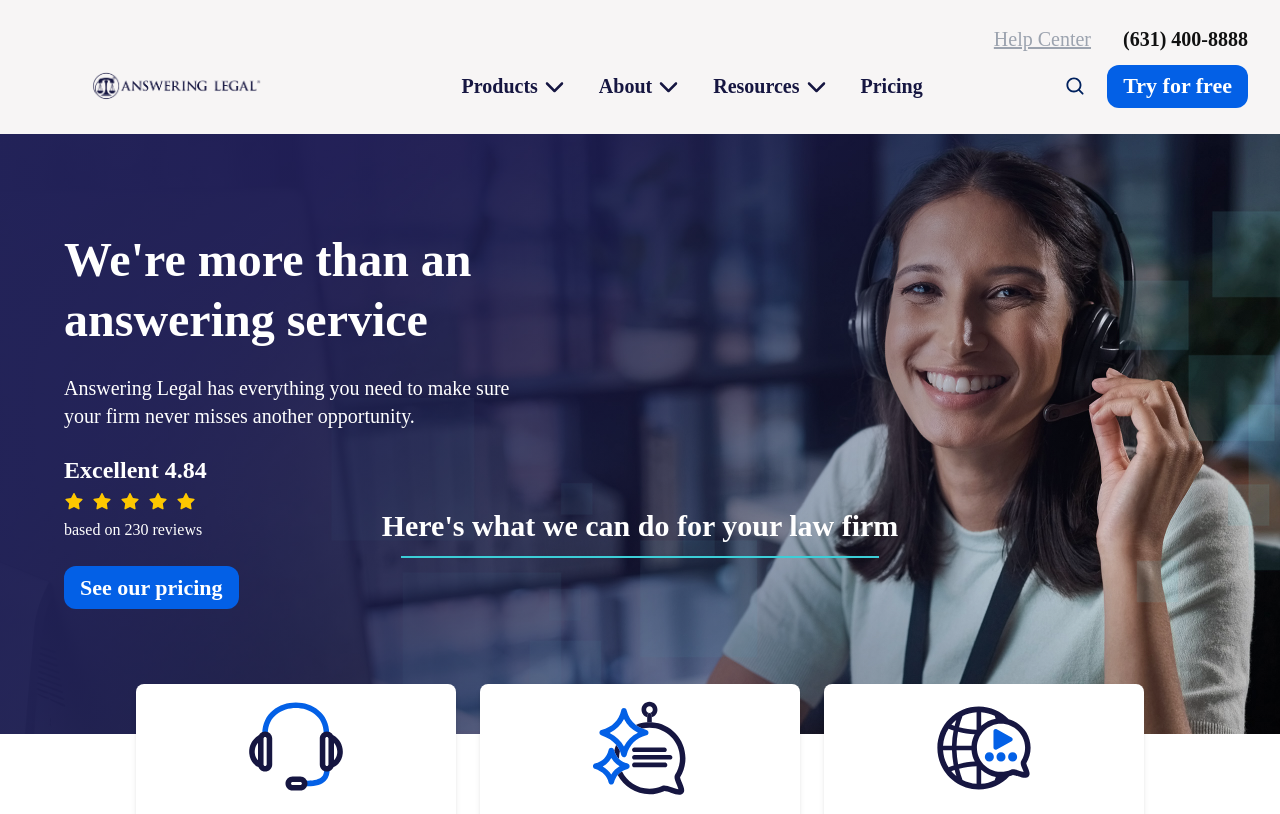
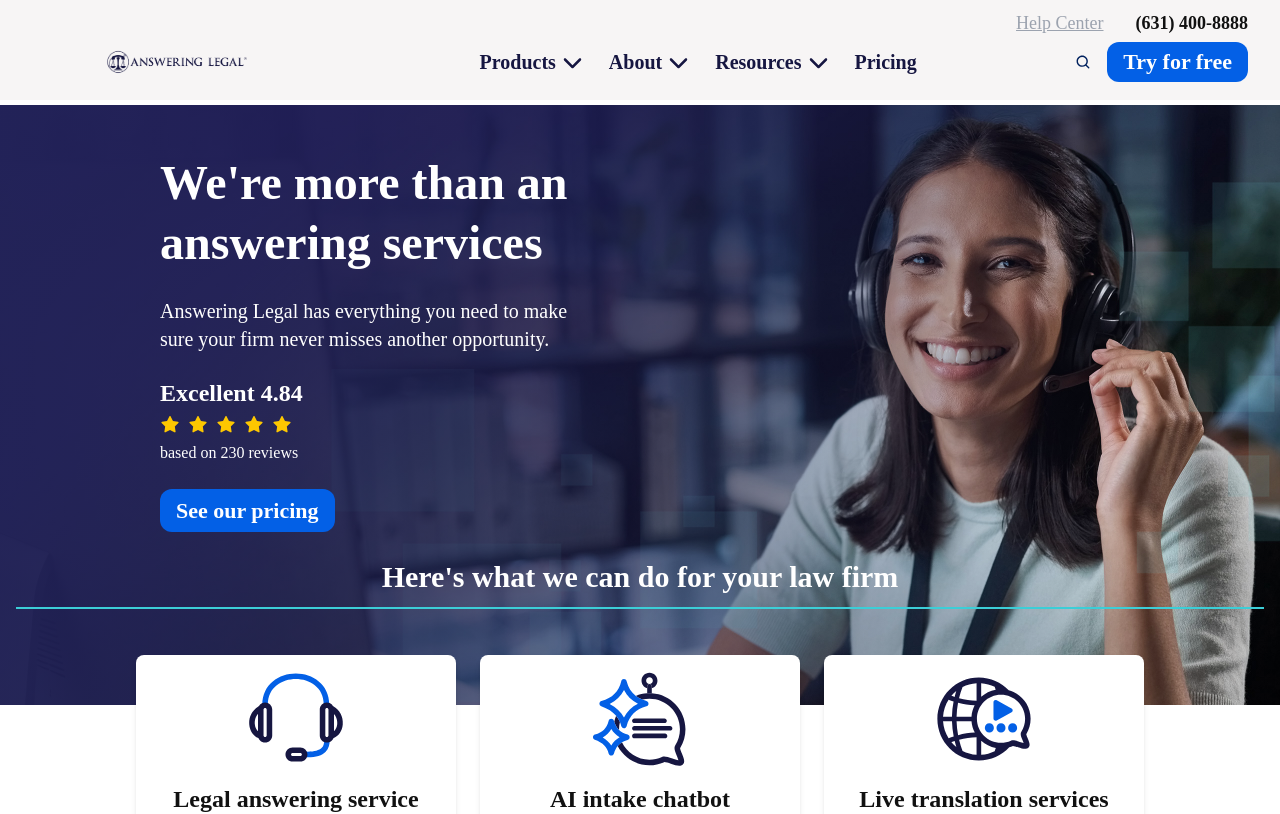
Before and after one commit to mahmadsadikRepositry/frontend-assignment-nextjs, a Next.js app: page / in a window 1280 px wide. Shown: the top 814 px of the page. Built offline with nearby package versions, Linux system fonts and the light colour scheme.

Commit message:
making hero right size

```diff
--- a/app/Components/NavBar/ResponsiveNavBar.tsx
+++ b/app/Components/NavBar/ResponsiveNavBar.tsx
@@ -20,47 +20,39 @@
       >
         <div className="text-[16px] font-semibold text-white flex gap-[10px]">
           Try for free here
-          <FontAwesomeIcon
-            icon={faArrowRight}
-            className="w-6 h-6"
-          />
+          <FontAwesomeIcon icon={faArrowRight} className="w-6 h-6" />
         </div>
       </a>
 
+      {/* Navbar */}
       <header
         className={clsx(
-          "fixed z-[55] transition-all duration-500 ease-in-out w-full flex flex-col gap-4 items-center px-4 py-2 lg:px-8 lg:pt-8 lg:pb-6",
-          "top-[38px] lg:top-0 h-16 lg:h-[134px]"
+          "fixed z-[55] transition-all duration-500 ease-in-out w-full flex flex-col gap-4 lg:gap-2 items-center px-4 py-2 lg:px-8 lg:pt-4 lg:pb-3",
+          "top-[38px] lg:top-0 h-16 lg:h-[100px]"
         )}
         style={{ backgroundColor: "hsla(0, 11%, 96%, 0.85)" }}
       >
-        <div className="hidden lg:flex justify-end items-center gap-8 self-stretch h-[14px] w-full max-w-[1440px] mx-auto">
-          <a
-            className="text-lightGrey text-[20px] underline"
-            href="/help-center"
-          >
+        {/* Top support row */}
+        <div className="hidden lg:flex justify-end items-center gap-8 self-stretch h-[14px] w-full max-w-[1440px] mx-auto text-[18px]">
+          <a className="text-lightGrey underline" href="/help-center">
             Help Center
           </a>
-          <a
-            href="tel:6314008888"
-            className="text-blue font-semibold text-[20px]"
-          >
+          <a href="tel:6314008888" className="text-blue font-semibold">
             (631) 400-8888
           </a>
         </div>
 
+        {/* Main nav row */}
         <nav className="w-full flex flex-row justify-between items-center self-stretch h-[48px] max-w-[1440px] mx-auto">
+          {/* Logo */}
           <Link aria-label="Go to homepage" href="/">
-            <div className="relative w-[267px] h-[42px] lg:w-[293px] lg:h-[48px]">
+            <div className="relative w-[267px] h-[42px] lg:w-[293px] lg:h-[40px]">
               <Image
                 alt="Answering Legal Logo"
                 loading="lazy"
                 decoding="async"
                 fill
-                style={{
-                  objectFit: "contain",
-                  color: "transparent",
-                }}
+                style={{ objectFit: "contain", color: "transparent" }}
                 sizes="(max-width: 1024px) 267px, 293px"
                 src="/images/Answering LegalTM_Blue.png"
               />
@@ -68,14 +60,16 @@
             </div>
           </Link>
 
-          <div className="flex justify-center items-start gap-2 xl:gap-8 h-[30px]">
-            <div className="relative hidden lg:flex">
+          {/* Desktop nav links */}
+          <div className="flex justify-center items-start gap-2 lg:gap-4 xl:gap-6 h-[30px]">
+            {["Products", "About", "Resources"].map((label) => (
+              <div key={label} className="relative hidden lg:flex">
                 <div className="group flex flex-col items-center gap-2">
                   <button
-                  data-dropdown-toggle="Products"
+                    data-dropdown-toggle={label}
                     className="flex items-center gap-1 font-semibold text-[20px] hover:text-blue text-navyBlue"
                   >
-                  Products
+                    {label}
                     <FontAwesomeIcon
                       icon={faChevronDown}
                       className="w-4 h-4 transition-transform duration-300 rotate-0"
@@ -84,39 +78,7 @@
                   <div className="h-1 rounded-[8px] bg-teal transition-all duration-300 w-0"></div>
                 </div>
               </div>
-
-            <div className="relative hidden lg:flex">
-              <div className="group flex flex-col items-center gap-2">
-                <button
-                  data-dropdown-toggle="About"
-                  className="flex items-center gap-1 font-semibold text-[20px] hover:text-blue text-navyBlue"
-                >
-                  About
-                  <FontAwesomeIcon
-                    icon={faChevronDown}
-                    className="w-4 h-4 transition-transform duration-300 rotate-0"
-                  />
-                </button>
-                <div className="h-1 rounded-[8px] bg-teal transition-all duration-300 w-0"></div>
-              </div>
-            </div>
-
-            <div className="relative hidden lg:flex">
-              <div className="group flex flex-col items-center gap-2">
-                <button
-                  data-dropdown-toggle="Resources"
-                  className="flex items-center gap-1 font-semibold text-[20px] hover:text-blue text-navyBlue"
-                >
-                  Resources
-                  <FontAwesomeIcon
-                    icon={faChevronDown}
-                    className="w-4 h-4 transition-transform duration-300 rotate-0"
-                  />
-                </button>
-                <div className="h-1 rounded-[8px] bg-teal transition-all duration-300 w-0"></div>
-              </div>
-            </div>
-
+            ))}
             <div className="relative hidden lg:flex">
               <div className="group flex flex-col items-center gap-2">
                 <a
@@ -131,37 +93,27 @@
             </div>
           </div>
 
-          <div className="hidden lg:flex items-center gap-4">
-            <form className="hidden lg:flex items-center gap-2 relative">
+          {/* Desktop buttons */}
+          <div className="hidden lg:flex items-center gap-3">
             <button
               type="button"
               className="z-10 transition-all duration-700 ease-in-out"
               aria-label="Search"
             >
-                <Image
-                  src="/icons/Search.svg"
-                  alt="Search"
-                  width={32}
-                  height={33}
-                  className="w-8 h-8"
-                />
+              <Image src="/icons/Search.svg" alt="Search" width={28} height={28} className="w-6 h-6" />
             </button>
-            </form>
             <a
-              className="px-4 gap-[10px] rounded-[12px] text-center flex justify-center items-center font-semibold leading-[29.26px] text-base sm:text-[22px] overflow-hidden h-[43px] shrink-0 py-[20px] w-fit h-auto max-h-[43px] bg-blue text-white hover:bg-navyBlue"
+              className="px-3 py-2 lg:px-4 lg:py-2 rounded-[12px] flex justify-center items-center font-semibold leading-[29.26px] text-base sm:text-[22px] overflow-hidden h-[38px] lg:h-[40px] bg-blue text-white hover:bg-navyBlue"
               href="/try-for-free"
             >
               Try for free
             </a>
           </div>
 
+          {/* Mobile menu */}
           <Dialog.Root open={isMobileMenuOpen} onOpenChange={setIsMobileMenuOpen}>
             <Dialog.Trigger asChild>
-              <button
-                type="button"
-                className="flex lg:hidden"
-                aria-label="Open mobile menu"
-              >
+              <button type="button" className="flex lg:hidden" aria-label="Open mobile menu">
                 <Image
                   alt="Hamburger Icon"
                   loading="lazy"
@@ -179,30 +131,15 @@
               <Dialog.Content className="fixed top-[102px] bottom-0 left-0 right-0 z-[70] w-full flex flex-col bg-white">
                 <Dialog.Title className="sr-only">Navigation Menu</Dialog.Title>
                 <div className="flex flex-col gap-6 items-start px-8 pt-[88px] bg-navyBlue text-white flex-1 overflow-y-auto">
-                  <div className="w-full">
+                  {["Products", "About", "Resources"].map((label) => (
+                    <div key={label} className="w-full">
                       <button className="flex justify-between items-center w-full pb-4">
-                      <h4 className="text-[24px]">Products</h4>
+                        <h4 className="text-[24px]">{label}</h4>
                         <FontAwesomeIcon icon={faChevronDown} className="w-6 h-6" />
                       </button>
                       <div className="h-[1px] w-full bg-teal"></div>
                     </div>
-
-                  <div className="w-full">
-                    <button className="flex justify-between items-center w-full pb-4">
-                      <h4 className="text-[24px]">About</h4>
-                      <FontAwesomeIcon icon={faChevronDown} className="w-6 h-6" />
-                    </button>
-                    <div className="h-[1px] w-full bg-teal"></div>
-                  </div>
-
-                  <div className="w-full">
-                    <button className="flex justify-between items-center w-full pb-4">
-                      <h4 className="text-[24px]">Resources</h4>
-                      <FontAwesomeIcon icon={faChevronDown} className="w-6 h-6" />
-                    </button>
-                    <div className="h-[1px] w-full bg-teal"></div>
-                  </div>
-
+                  ))}
                   <div className="w-full">
                     <a className="block pb-4 text-white" href="/answering-service-pricing-plans">
                       <h4 className="text-[24px]">Pricing</h4>
--- a/app/Components/hero/Hero.tsx
+++ b/app/Components/hero/Hero.tsx
@@ -23,26 +23,25 @@
     img: "/icons/Translation.svg",
   },
 ];
+
 export default function Hero() {
   return (
-    <section className="relative w-full">
+      <section className="relative w-full -mt-[134px] pt-[105px]">
+      {/* Mobile Hero */}
       <div className="md:hidden">
         <div className="relative w-full h-80 bg-cover bg-center hero-bg">
           <div className="absolute inset-0 bg-gradient-to-r from-[#23255A]/80 to-transparent" />
         </div>
-
         <div className="bg-navyBlue px-6 py-8">
           <h1 className="text-white text-3xl font-bold mb-4 leading-tight">
-            We&#39;re more than an answering service
+            We're more than an answering service
           </h1>
           <p className="text-white text-lg mb-6">
             Answering Legal has everything you need to make sure your firm never
             misses another opportunity.
           </p>
           <div className="mb-6">
-            <span className="text-white font-bold text-xl">
-              Excellent 4.84
-            </span>
+            <span className="text-white font-bold text-xl">Excellent 4.84</span>
             <div className="flex items-center gap-2 mt-2">
               {[...Array(5)].map((_, i) => (
                 <FontAwesomeIcon
@@ -65,20 +64,19 @@
         </div>
       </div>
 
+      {/* Desktop Hero */}
       <div className="hidden md:block relative w-full hero-bg flex items-center bg-cover bg-center">
         <div className="absolute inset-0 bg-gradient-to-r from-[#23255A]/80 to-transparent" />
-        <div className="relative z-10 flex flex-col justify-center px-16 py-24 max-w-xl">
+        <div className="relative z-10 flex flex-col justify-center pl-40 py-12 max-w-xl">
           <h1 className="text-white text-5xl font-bold mb-6 leading-tight">
-            We&#39;re more than an answering service
+            We're more than an answering services
           </h1>
           <p className="text-white text-xl mb-6">
             Answering Legal has everything you need to make sure your firm never
             misses another opportunity.
           </p>
           <div className="mb-6">
-            <span className="text-white font-bold text-2xl">
-              Excellent 4.84
-            </span>
+            <span className="text-white font-bold text-2xl">Excellent 4.84</span>
             <div className="flex items-center gap-2 mt-2">
               {[...Array(5)].map((_, i) => (
                 <FontAwesomeIcon
@@ -101,22 +99,22 @@
         </div>
       </div>
 
+      {/* Hero Cards */}
       <div className="md:hidden bg-white py-12 px-6">
         <div className="flex flex-col items-center gap-3 mb-8">
           <h2 className="text-navyBlue text-2xl font-semibold text-center">
-            Here&#39;s what we can do for your law firm
+            Here's what we can do for your law firm
           </h2>
           <div className="w-full h-[2px] bg-teal max-w-[478px]" />
         </div>
         <div className="flex flex-col gap-6">
           {HeroCardItems.map((item, index) => (
-            <div key={index} className="w-full">
-              <HeroCard
-                title={item.title}
-                description={item.description}
-                img={item.img}
-              />
-            </div>
+            <HeroCard
+              key={index}
+              title={item.title}
+              description={item.description}
+              img={item.img}
+            />
           ))}
         </div>
       </div>
@@ -124,12 +122,13 @@
       <div className="hidden md:block">
         <div
           id="maindiv"
-          className="absolute left-1/2 transform -translate-x-1/2 z-20 flex flex-col items-center gap-3 px-4 w-full max-w-[1120px] bottom-8 lg:bottom-32 xl:bottom-40"
+          className="absolute left-1/2 transform -translate-x-1/2 z-20 flex flex-col items-center gap-3 px-4 w-full bottom-20"
         >
           <h2 className="text-white text-3xl font-semibold text-center">
-            Here&#39;s what we can do for your law firm
+            Here's what we can do for your law firm
           </h2>
-          <div className="w-full h-[2px] bg-[#3CCED7] max-w-[478px] mb-4" />
+          {/* Stretched line */}
+          <div className="w-full h-[2px] bg-[#3CCED7] max-w-[1250px] mb-4" />
         </div>
 
         <div className="flex absolute -bottom-60 left-1/2 transform -translate-x-1/2 gap-6">
```
Lines whose indentation alone changed are shown as unchanged.
